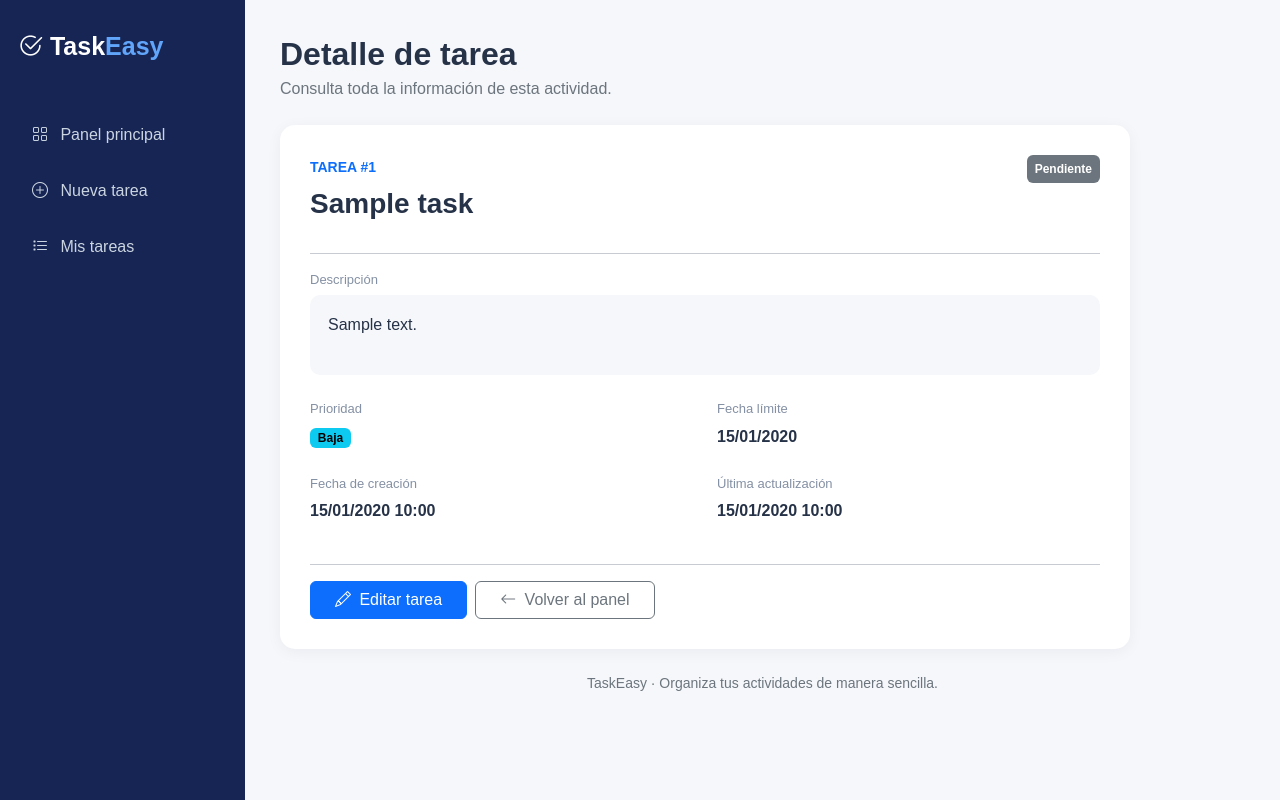
After one commit to Joshcx750/TaskEasy, a Laravel app: page /tasks/1 in a window 1280 px wide. The commit adds this page. Run offline with Laravel 12, Linux system fonts and the light colour scheme; tables that the repository leaves empty hold one stand-in row (values such as "Sample post").

Commit message:
Agregar consulta individual de tareas

```diff
--- a/app/Http/Controllers/TaskController.php
+++ b/app/Http/Controllers/TaskController.php
@@ -51,6 +51,12 @@ class TaskController extends Controller
             'priority'
         ));
     }
+
+public function show(Task $task)
+{
+    return view('tasks.show', compact('task'));
+}
+
 
     public function store(Request $request)
     {
--- /dev/null
+++ b/resources/views/tasks/show.blade.php
@@ -0,0 +1,222 @@
+<!DOCTYPE html>
+<html lang="es">
+<head>
+    <meta charset="UTF-8">
+    <meta name="viewport" content="width=device-width, initial-scale=1.0">
+    <title>Detalle de tarea | TaskEasy</title>
+
+    <link href="https://cdn.jsdelivr.net/npm/bootstrap@5.3.3/dist/css/bootstrap.min.css" rel="stylesheet">
+    <link href="https://cdn.jsdelivr.net/npm/bootstrap-icons@1.11.3/font/bootstrap-icons.min.css" rel="stylesheet">
+
+    <style>
+        body {
+            background: #f5f7fb;
+            color: #263247;
+            font-family: Arial, sans-serif;
+        }
+
+        .sidebar {
+            width: 245px;
+            min-height: 100vh;
+            background: #172554;
+            color: white;
+            position: fixed;
+            top: 0;
+            left: 0;
+            padding: 28px 18px;
+        }
+
+        .brand {
+            font-size: 25px;
+            font-weight: 700;
+            margin-bottom: 45px;
+        }
+
+        .brand span {
+            color: #60a5fa;
+        }
+
+        .sidebar a {
+            display: block;
+            color: #cbd5e1;
+            text-decoration: none;
+            padding: 12px 14px;
+            border-radius: 9px;
+            margin-bottom: 8px;
+        }
+
+        .sidebar a:hover,
+        .sidebar a.active {
+            background: #2563eb;
+            color: white;
+        }
+
+        .main-content {
+            margin-left: 245px;
+            padding: 35px;
+        }
+
+        .content-card {
+            background: white;
+            border: 0;
+            border-radius: 15px;
+            box-shadow: 0 3px 15px rgba(15, 23, 42, .05);
+            padding: 30px;
+            max-width: 850px;
+        }
+
+        .detail-label {
+            color: #8490a3;
+            font-size: 13px;
+            margin-bottom: 6px;
+        }
+
+        .detail-value {
+            font-weight: 600;
+            margin-bottom: 25px;
+        }
+
+        .description {
+            background: #f5f7fb;
+            padding: 18px;
+            border-radius: 10px;
+            min-height: 80px;
+            white-space: pre-wrap;
+        }
+
+        @media (max-width: 767px) {
+            .sidebar {
+                position: relative;
+                width: 100%;
+                min-height: auto;
+                padding: 15px;
+            }
+
+            .brand {
+                margin-bottom: 12px;
+            }
+
+            .sidebar a {
+                display: inline-block;
+                margin: 0;
+                padding: 8px 10px;
+                font-size: 13px;
+            }
+
+            .main-content {
+                margin-left: 0;
+                padding: 20px 14px;
+            }
+
+            .content-card {
+                padding: 20px;
+            }
+        }
+    </style>
+</head>
+
+<body>
+
+<aside class="sidebar">
+    <div class="brand"><i class="bi bi-check2-circle"></i> Task<span>Easy</span></div>
+
+    <nav>
+        <a href="{{ route('tasks.index') }}">
+            <i class="bi bi-grid me-2"></i> Panel principal
+        </a>
+        <a href="{{ route('tasks.index') }}#crear-tarea">
+            <i class="bi bi-plus-circle me-2"></i> Nueva tarea
+        </a>
+        <a href="{{ route('tasks.index') }}#lista-tareas">
+            <i class="bi bi-list-task me-2"></i> Mis tareas
+        </a>
+    </nav>
+</aside>
+
+<main class="main-content">
+
+    <div class="mb-4">
+        <h2 class="fw-bold mb-1">Detalle de tarea</h2>
+        <p class="text-secondary mb-0">Consulta toda la información de esta actividad.</p>
+    </div>
+
+    <div class="content-card">
+
+        <div class="d-flex justify-content-between align-items-start flex-wrap gap-2 mb-4">
+            <div>
+                <span class="text-primary small fw-semibold">TAREA #{{ $task->id }}</span>
+                <h3 class="fw-bold mt-2">{{ $task->title }}</h3>
+            </div>
+
+            @if($task->status == 'completada')
+                <span class="badge text-bg-success p-2">Completada</span>
+            @else
+                <span class="badge text-bg-secondary p-2">Pendiente</span>
+            @endif
+        </div>
+
+        <hr>
+
+        <div class="mb-4">
+            <div class="detail-label">Descripción</div>
+            <div class="description">{{ $task->description ?: 'Sin descripción registrada.' }}</div>
+        </div>
+
+        <div class="row">
+            <div class="col-md-6">
+                <div class="detail-label">Prioridad</div>
+                <div class="detail-value">
+                    @if($task->priority == 'alta')
+                        <span class="badge text-bg-danger">Alta</span>
+                    @elseif($task->priority == 'media')
+                        <span class="badge text-bg-warning">Media</span>
+                    @else
+                        <span class="badge text-bg-info">Baja</span>
+                    @endif
+                </div>
+            </div>
+
+            <div class="col-md-6">
+                <div class="detail-label">Fecha límite</div>
+                <div class="detail-value">
+                    {{ $task->due_date ? $task->due_date->format('d/m/Y') : 'Sin fecha límite' }}
+                </div>
+            </div>
+
+            <div class="col-md-6">
+                <div class="detail-label">Fecha de creación</div>
+                <div class="detail-value">
+                    {{ $task->created_at->format('d/m/Y H:i') }}
+                </div>
+            </div>
+
+            <div class="col-md-6">
+                <div class="detail-label">Última actualización</div>
+                <div class="detail-value">
+                    {{ $task->updated_at->format('d/m/Y H:i') }}
+                </div>
+            </div>
+        </div>
+
+        <hr>
+
+        <div class="d-flex flex-wrap gap-2">
+            <a href="{{ route('tasks.edit', $task) }}" class="btn btn-primary px-4">
+                <i class="bi bi-pencil me-1"></i> Editar tarea
+            </a>
+
+            <a href="{{ route('tasks.index') }}" class="btn btn-outline-secondary px-4">
+                <i class="bi bi-arrow-left me-1"></i> Volver al panel
+            </a>
+        </div>
+
+    </div>
+
+    <footer class="text-center text-secondary small mt-4">
+        TaskEasy · Organiza tus actividades de manera sencilla.
+    </footer>
+
+</main>
+
+</body>
+</html>
--- a/routes/web.php
+++ b/routes/web.php
@@ -4,6 +4,8 @@ use Illuminate\Support\Facades\Route;
 use App\Http\Controllers\TaskController;
 
 Route::get('/', [TaskController::class, 'index'])->name('tasks.index');
+
+Route::get('/tasks/{task}', [TaskController::class, 'show'])->name('tasks.show');
 
 Route::post('/tasks', [TaskController::class, 'store'])->name('tasks.store');
 
```
Also changed, not shown: resources/views/tasks/index.blade.php (+6 -1 lines).
